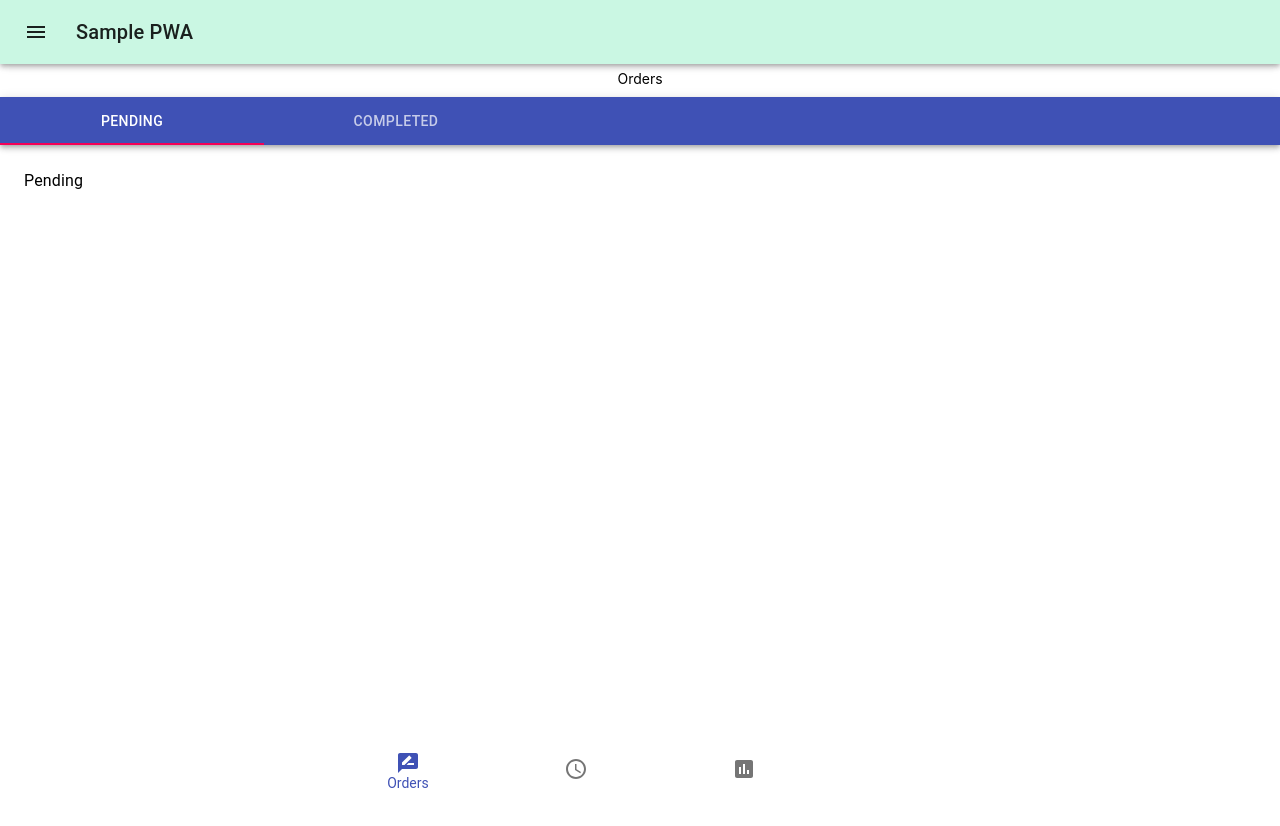
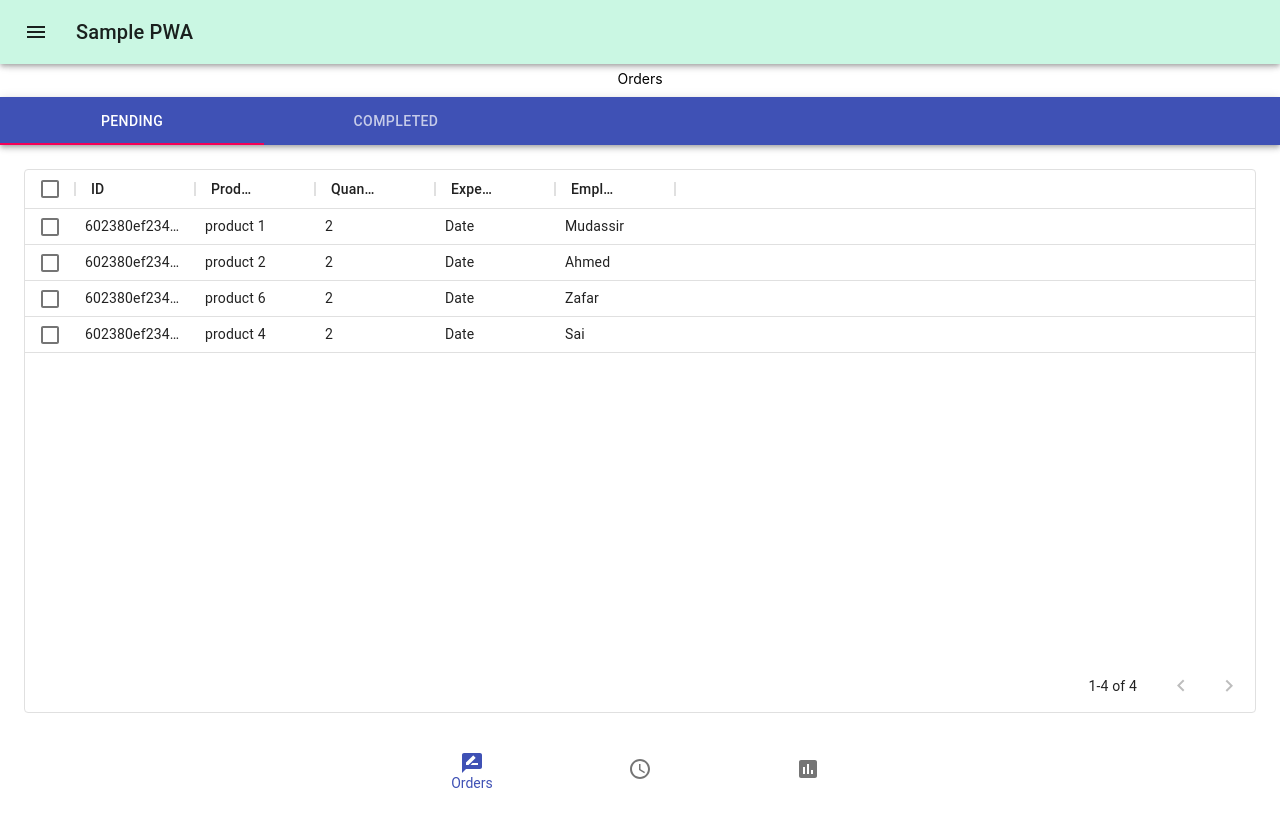
Before and after one commit to zafar26/demo, a Next.js app: page /clientPage in a window 1280 px wide. Shown: the top 826 px of the page. Built offline with nearby package versions, Linux system fonts and the light colour scheme.

Commit message:
Added Some dummy Data

```diff
--- a/Components/Footer/index.js
+++ b/Components/Footer/index.js
@@ -9,7 +9,7 @@ import AssessmentIcon from '@material-ui/icons/Assessment';
 
 const useStyles = makeStyles({
     root: {
-        width: "90vw"
+        width: "100vw"
     }
 });
 
--- a/Components/OrderBar/index.js
+++ b/Components/OrderBar/index.js
@@ -6,6 +6,7 @@ import Tab from "@material-ui/core/Tab";
 import Typography from "@material-ui/core/Typography";
 import Box from "@material-ui/core/Box";
 import { useState } from "react";
+import { DataGrid } from '@material-ui/data-grid';
 
 function TabPanel(props) {
     const { children, value, index, ...other } = props;
@@ -57,6 +58,58 @@ export default function OrderBar() {
         setValue(newValue);
     };
 
+
+    const columns = [
+        {
+            field: 'id', headerName: 'ID', width: 120
+        },
+        { field: 'product', headerName: 'Product', width: 120 },
+        { field: 'quantity', headerName: 'Quantity', width: 120 },
+        { field: 'expectedDate', headerName: 'Expected Date', width: 120 },
+        { field: 'employeeName', headerName: 'Employee Name', width: 120 },
+    ]
+    if (value == 1) {
+        columns.splice(3, 1, { field: 'completedDate', headerName: 'Completed Date', width: 120 })
+    }
+
+    let rows = [
+        {
+            "id": "602380ef2349dcc1839ce939",
+            "product": "product 1",
+            "quantity": 2,
+            "expectedDate": 'Date',
+            "completedDate": 'Date',
+            "employeeName": "Mudassir",
+        },
+
+        {
+            "id": "602380ef2349dcc1839ce938",
+            "product": "product 2",
+            "quantity": 2,
+            "expectedDate": 'Date',
+            "completedDate": 'Date',
+            "employeeName": "Ahmed",
+        },
+
+        {
+            "id": "602380ef2349dcc1839ce937",
+            "product": "product 6",
+            "quantity": 2,
+            "expectedDate": 'Date',
+            "completedDate": 'Date',
+            "employeeName": "Zafar",
+        }
+        ,
+        {
+            "id": "602380ef2349dcc1839ce936",
+            "product": "product 4",
+            "quantity": 2,
+            "expectedDate": 'Date',
+            "completedDate": 'Date',
+            "employeeName": "Sai",
+        }
+
+    ]
     return (
         <div className={classes.root}>
             <div style={{ display: 'flex', justifyContent: 'center', fontSize: '14px', padding: '10px 5px ' }}>
@@ -74,11 +127,33 @@ export default function OrderBar() {
                 </Tabs>
             </AppBar>
             <TabPanel value={value} index={0} >
-                Pending
-      </TabPanel>
+
+
+                <div style={{ height: '68vh' }}>
+                    <DataGrid
+                        columns={columns}
+                        rows={rows}
+                        pageSize={15}
+                        checkboxSelection
+                        // showToolbar
+                        density="compact"
+                    />
+                </div>
+
+            </TabPanel>
             <TabPanel value={value} index={1}>
-                Completed
-      </TabPanel>
+
+                <div style={{ height: '68vh' }}>
+                    <DataGrid
+                        columns={columns}
+                        rows={rows}
+                        pageSize={15}
+                        checkboxSelection
+                        // showToolbar
+                        density="compact"
+                    />
+                </div>
+            </TabPanel>
 
         </div>
     );
--- a/pages/clientPage/index.js
+++ b/pages/clientPage/index.js
@@ -3,6 +3,7 @@ import Navbar from "../../Components/Navbar/Navbar";
 import Footer from "../../Components/Footer";
 import OrderBar from "../../Components/OrderBar";
 import { useState } from "react";
+import { DataGrid } from '@material-ui/data-grid';
 
 
 const useStyles = makeStyles((theme) => ({
@@ -18,6 +19,45 @@ export default function SimpleTabs() {
     const classes = useStyles();
     const [value, setValue] = useState("orders");
 
+
+    const columns = [
+        {
+            field: 'id', headerName: 'ID', width: 120
+        },
+        { field: 'product', headerName: 'Product', width: 120 },
+        { field: 'quantity', headerName: 'Quantity', width: 120 },
+        { field: 'date', headerName: 'Date', width: 120 },
+        { field: 'ammount', headerName: 'Ammount', width: 120 },
+    ]
+
+    let rows = [
+        {
+            "id": "602380ef2349dcc1839ce933",
+            "product": "product 1",
+            "quantity": 2,
+            "date": "",
+            "ammount": 25.00,
+        },
+
+        {
+            "id": "602380ef2349dcc1839ce934",
+            "product": "product 2",
+            "quantity": 3,
+            "date": "",
+            "ammount": 45.00,
+        },
+
+        {
+            "id": "602380ef2349dcc1839ce935",
+            "product": "product 3",
+            "quantity": 4,
+            "date": "",
+            "ammount": 75.00,
+        }
+    ]
+    if (value == "ledger") {
+        columns.splice(2, 1)
+    }
     return (
         <div className={classes.root}>
             <Navbar userType="Client" />
@@ -25,11 +65,40 @@ export default function SimpleTabs() {
 
                 {value == "orders" && <OrderBar />}
                 {value == "payments" && <div>
-                    PAYMENTS HISTORY
-            </div>}
+                    <h4 style={{ display: 'flex', justifyContent: 'center' }}>
+                        PAYMENTS HISTORY
+                    </h4>
+
+                    <div style={{ height: '80vh' }}>
+                        <DataGrid
+                            columns={columns}
+                            rows={rows}
+                            pageSize={15}
+                            checkboxSelection
+                            // showToolbar
+                            density="compact"
+                        />
+                    </div>
+                </div>}
                 {value == "ledger" && <div>
-                    LEDGER REPORTS
-            </div>}
+
+                    <h4 style={{ display: 'flex', justifyContent: 'center' }}>
+                        LEDGER REPORTS
+                    </h4>
+
+
+
+                    <div style={{ height: '80vh' }}>
+                        <DataGrid
+                            columns={columns}
+                            rows={rows}
+                            pageSize={15}
+                            checkboxSelection
+                            // showToolbar
+                            density="compact"
+                        />
+                    </div>
+                </div>}
             </div>
 
             <div style={{ position: 'fixed', bottom: 0 }}>
```
Also changed, not shown: 1 other file (tests, documents, lock files or other folders).
